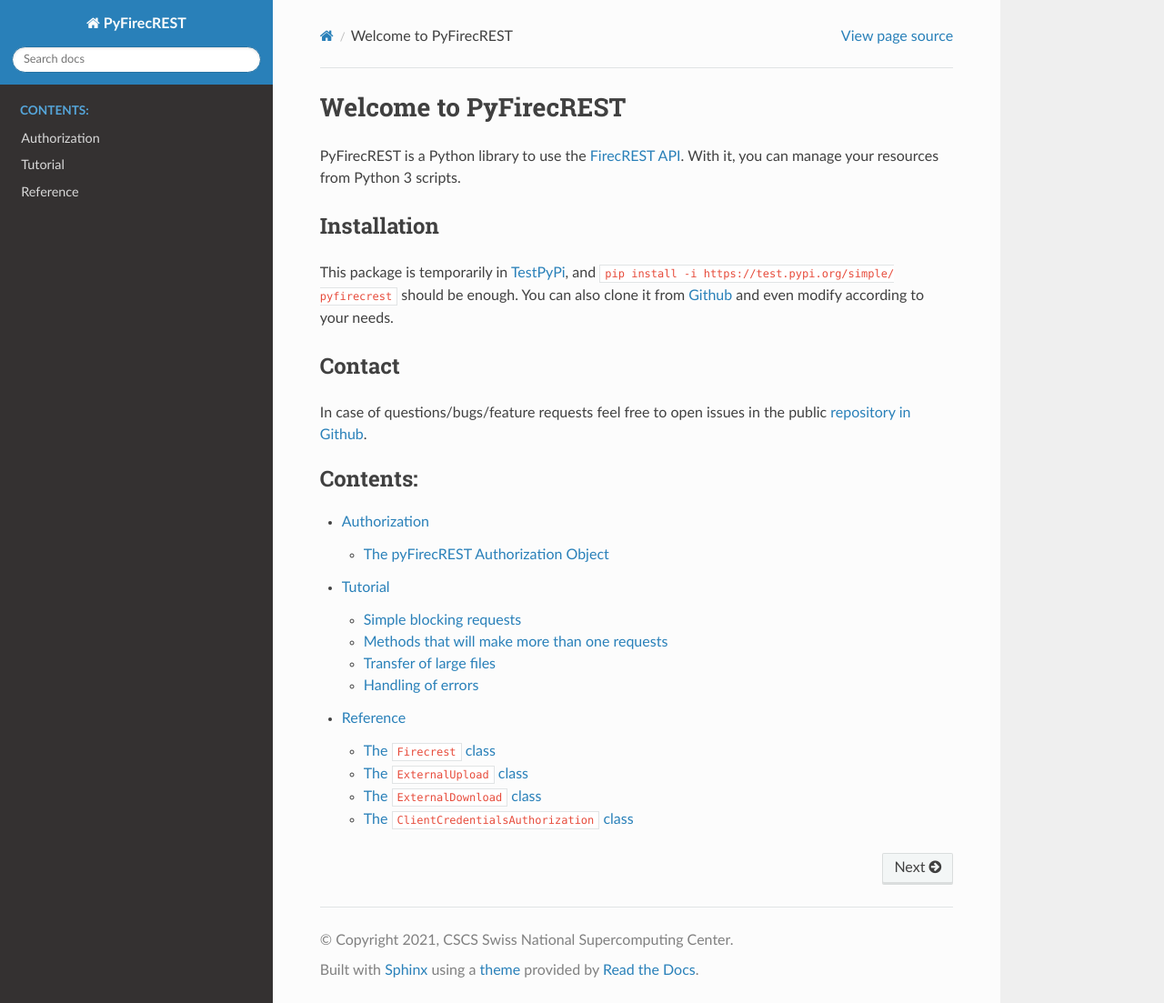
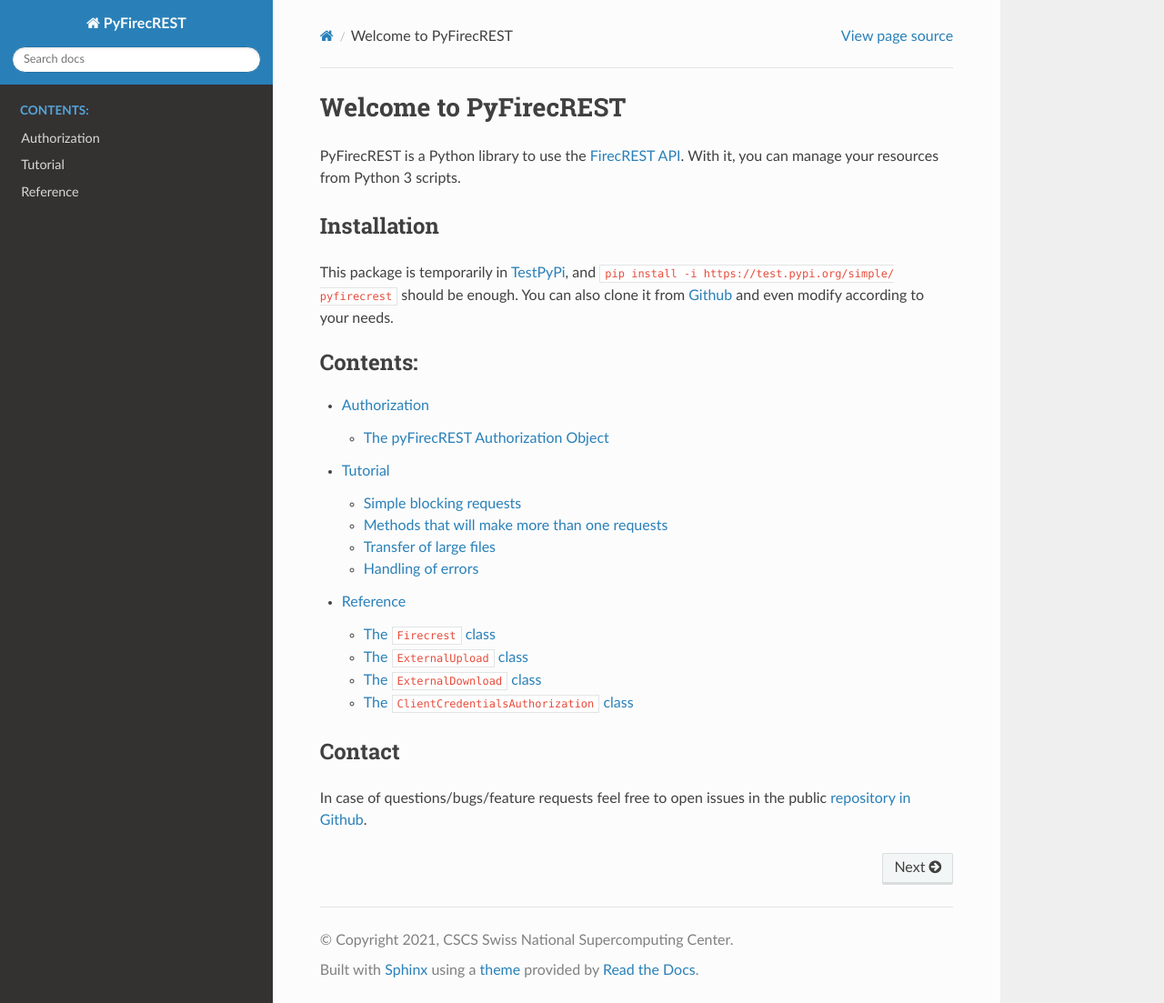
Before and after one commit to eth-cscs/pyfirecrest, a Sphinx documentation site: the page built from docs/source/index.rst, in a window 1280 px wide and 1103 px high. Shown: the whole window at 91% size. Built offline with Sphinx 7.4.7 and the Read the Docs theme 2.0.0, drawn with Linux system fonts in a browser that asks for light colours; part of the change alters nothing that is shown.

```diff
--- a/docs/source/index.rst
+++ b/docs/source/index.rst
@@ -12,12 +12,6 @@ Installation
 This package is temporarily in `TestPyPi <https://test.pypi.org/project/pyfirecrest/>`__, and ``pip install -i https://test.pypi.org/simple/ pyfirecrest`` should be enough.
 You can also clone it from `Github <https://github.com/ekouts/pyfirecrest>`__ and even modify according to your needs.
 
-
-Contact
-=======
-
-In case of questions/bugs/feature requests feel free to open issues in the public `repository in Github <https://github.com/ekouts/pyfirecrest>`__.
-
 .. toctree::
    :maxdepth: 2
    :caption: Contents:
@@ -25,3 +19,8 @@ In case of questions/bugs/feature requests feel free to open issues in the publi
    authorization
    tutorial
    reference
+
+Contact
+=======
+
+In case of questions/bugs/feature requests feel free to open issues in the public `repository in Github <https://github.com/ekouts/pyfirecrest>`__.
```
